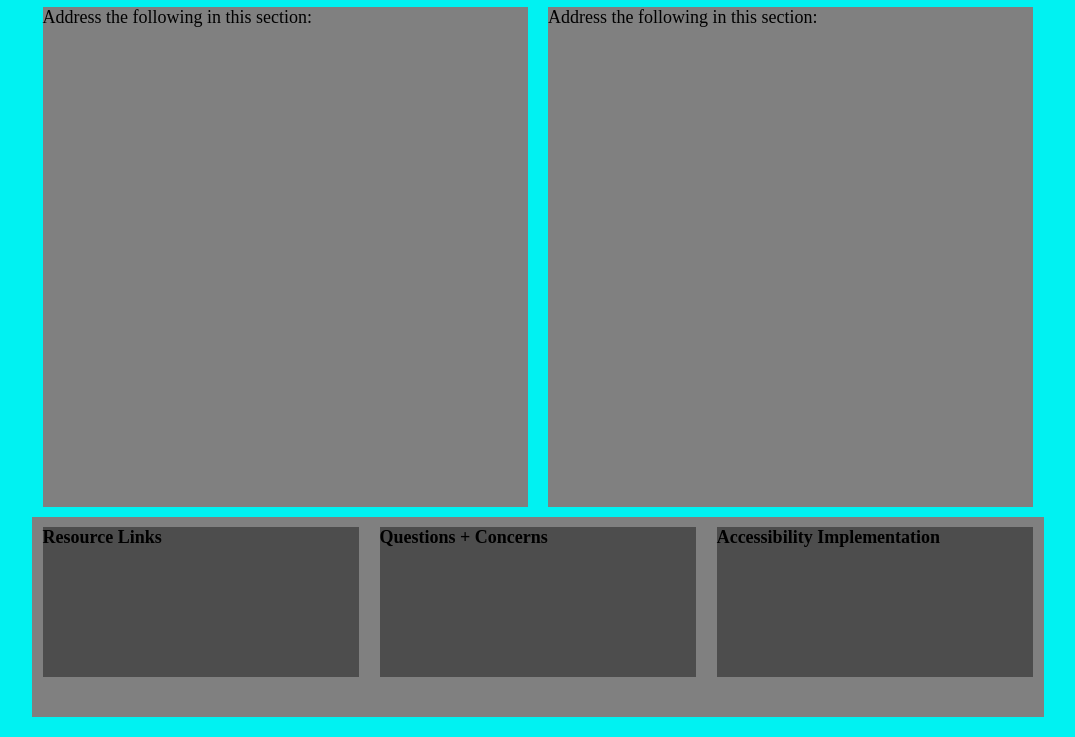
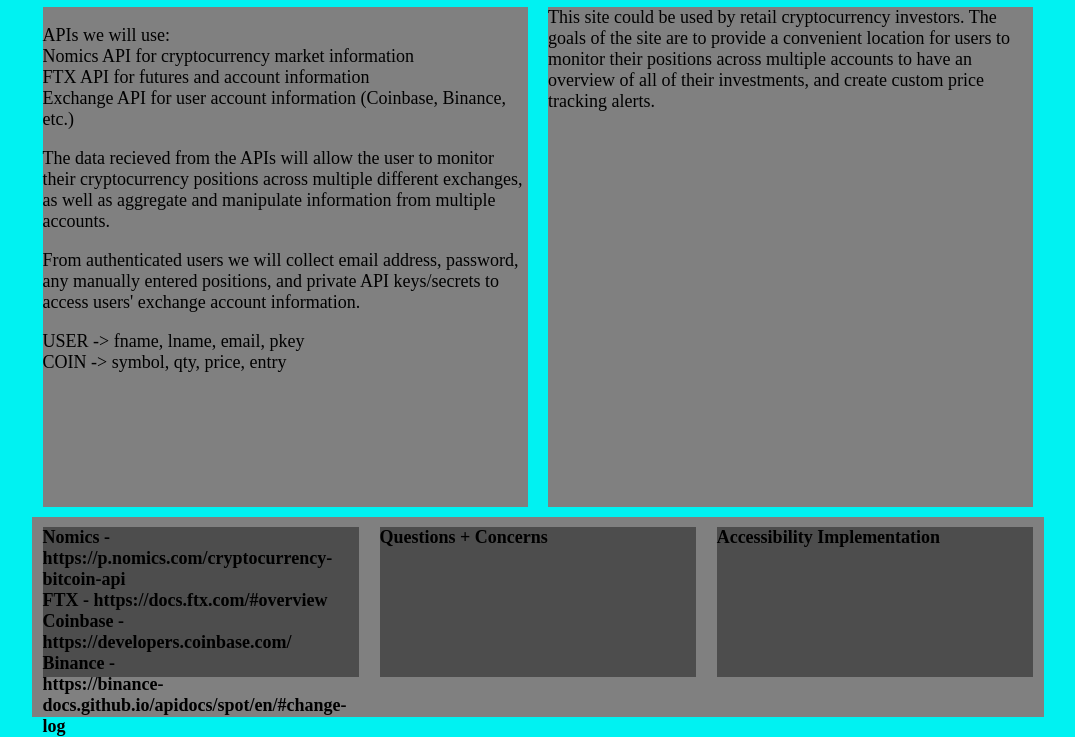
Before and after one commit to UIC-CS484/assignment-1---team-project-proposal-team-9, a plain HTML site: page proposal.html in a window 1280 px wide. Shown: the part 206-943 px from the top of the page, without its empty margins (102-1177 px from the left). Drawn offline with Linux system fonts and the light colour scheme.

Commit message:
project preliminary details

```diff
--- a/proposal.html
+++ b/proposal.html
@@ -55,11 +55,45 @@
     </head>
     <body style="background-color: rgb(0, 242, 242);">
         <div id="container">
-            <header><b>Title of Web App</b></header>
-            <section class="middleboxes">Address the following in this section:</section>
-            <section class="middleboxes drop">Address the following in this section:</section>
+            <header><b>Cryptocurrency Portfolio Monitor</b></header>
+            <section class="middleboxes">
+                <p>
+                    APIs we will use:<br>
+                    Nomics API for cryptocurrency market information<br>
+                    FTX API for futures and account information<br>
+                    Exchange API for user account information (Coinbase, Binance, etc.)
+                </p>
+                <p>
+                    The data recieved from the APIs will allow the user to monitor their
+                    cryptocurrency positions across multiple different exchanges, as well
+                    as aggregate and manipulate information from multiple accounts.
+                </p>
+                <p>
+                    From authenticated users we will collect email address, password, any
+                    manually entered positions, and private API keys/secrets to access users'
+                    exchange account information.
+                </p>
+                <p>
+                    USER -> fname, lname, email, pkey<br>
+                    COIN -> symbol, qty, price, entry
+                </p>
+
+
+            </section>
+            <section class="middleboxes drop">
+                This site could be used by retail cryptocurrency investors. The goals of the
+                site are to provide a convenient location for users to monitor their positions
+                across multiple accounts to have an overview of all of their investments, and
+                create custom price tracking alerts.
+
+            </section>
             <footer>
-                <div class="footer_box"><b>Resource Links</b></div>
+                <div class="footer_box"><b>
+                    Nomics - https://p.nomics.com/cryptocurrency-bitcoin-api<br>
+                    FTX - https://docs.ftx.com/#overview<br>
+                    Coinbase - https://developers.coinbase.com/<br>
+                    Binance -<br> https://binance-docs.github.io/apidocs/spot/en/#change-log
+                </b></div>
                 <div class="footer_box"><b>Questions + Concerns</b></div>
                 <div class="footer_box"><b>Accessibility Implementation</b></div>
             </footer>
```
